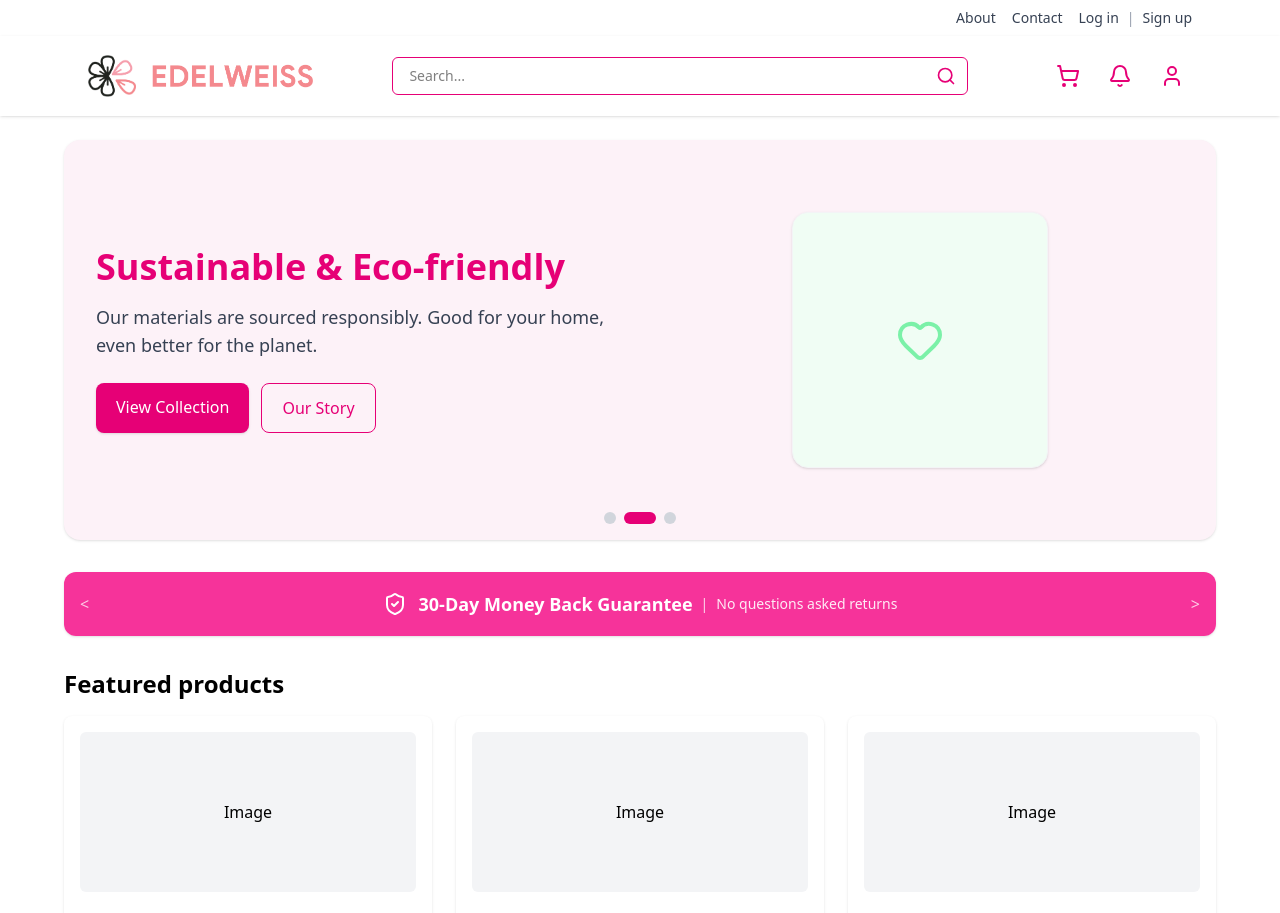
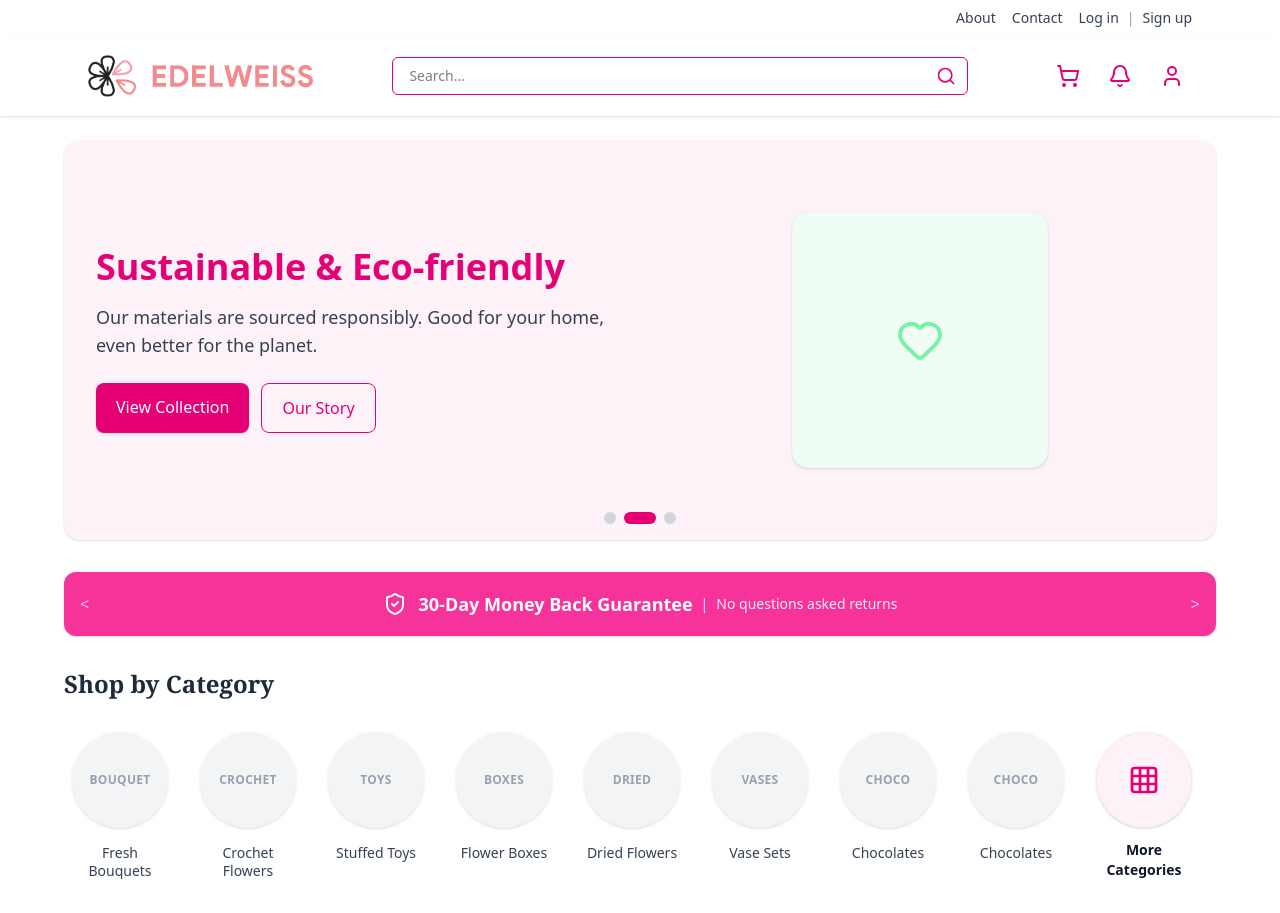
Before and after one commit to Sambilaycord/Edelweiss-Web, a React (Vite) app: page / in a window 1280 px wide. Shown: the top 913 px of the page. Built offline with nearby package versions, Linux system fonts and the light colour scheme.

Commit message:
added category grid and fixed layout

```diff
--- /dev/null
+++ b/src/components/home/CategoryGrid.tsx
@@ -0,0 +1,74 @@
+import React from 'react';
+import { Grid, ArrowRight } from 'lucide-react';
+
+const CategoryCircles = () => {
+  // Top 7 Categories
+  const categories = [
+    { id: 1, name: "Fresh Bouquets", placeholder: "Bouquet" },
+    { id: 2, name: "Crochet Flowers", placeholder: "Crochet" },
+    { id: 3, name: "Stuffed Toys", placeholder: "Toys" },
+    { id: 4, name: "Flower Boxes", placeholder: "Boxes" },
+    { id: 5, name: "Dried Flowers", placeholder: "Dried" },
+    { id: 6, name: "Vase Sets", placeholder: "Vases" },
+    { id: 7, name: "Chocolates", placeholder: "Choco" },
+    { id: 8, name: "Chocolates", placeholder: "Choco" },
+  ];
+
+  return (
+    <section className="py-8 max-w-[1400px] mx-auto">
+      <h2 className="text-2xl font-bold text-gray-800 mb-6 font-serif">
+        Shop by Category
+      </h2>
+
+      {/* Layout:
+        - flex: Aligns items in a row
+        - gap-4 md:gap-8: Adds space between the floating circles (tighter on mobile, wider on desktop)
+        - overflow-x-auto: Enables horizontal scrolling
+      */}
+      <div className="flex items-start gap-4 md:gap-8 overflow-x-auto scrollbar-hide p-2">
+
+        {/* 1. Map through the first 7 categories */}
+        {categories.map((cat) => (
+          <a
+            key={cat.id}
+            href="#"
+            className="group flex flex-col items-center flex-shrink-0 w-20 md:w-24 gap-4"
+          >
+            {/* Circular Image Placeholder
+                - rounded-full: Makes it a perfect circle
+                - hover:ring: Adds a pink ring when hovered (like Instagram)
+            */}
+            <div className="w-20 h-20 md:w-24 md:h-24 rounded-full bg-gray-100 flex items-center justify-center text-gray-400 group-hover:bg-white group-hover:text-pink-500 group-hover:ring-2 group-hover:ring-pink-500 group-hover:ring-offset-2 transition-all duration-300 shadow-sm">
+              <span className="text-[10px] md:text-xs font-bold uppercase tracking-wide">
+                {cat.placeholder}
+              </span>
+            </div>
+
+            {/* Label (Bottom) */}
+            <span className="text-xs md:text-sm font-medium text-gray-700 text-center leading-tight group-hover:text-pink-600 transition-colors line-clamp-2">
+              {cat.name}
+            </span>
+          </a>
+        ))}
+
+        {/* 2. The "More Categories" Button (Always at the end) */}
+        <a
+          href="/categories"
+          className="group flex flex-col items-center flex-shrink-0 w-20 md:w-24 gap-3"
+        >
+          {/* Circle styling specific for the 'More' button */}
+          <div className="w-20 h-20 md:w-24 md:h-24 rounded-full bg-pink-50 flex items-center justify-center text-pink-600 group-hover:bg-pink-600 group-hover:text-white group-hover:ring-2 group-hover:ring-pink-600 group-hover:ring-offset-2 transition-all duration-300 shadow-sm border border-pink-100">
+            <Grid className="w-6 h-6 md:w-8 md:h-8" />
+          </div>
+
+          <span className="text-xs md:text-sm font-semibold text-gray-900 text-center group-hover:text-pink-600 transition-colors">
+            More <br/> Categories
+          </span>
+        </a>
+
+      </div>
+    </section>
+  );
+};
+
+export default CategoryCircles;
--- a/src/components/home/HomePage.tsx
+++ b/src/components/home/HomePage.tsx
@@ -5,6 +5,8 @@ import { ShoppingCart, User, Bell, Search} from 'lucide-react';
 import { supabase } from '../../lib/supabaseClient';
 import HeroCarousel from './HeroCarousel';
 import PromoCarousel from './PromoCarousel';
+import FlashSale from './FlashSale';
+import CategoryGrid from './CategoryGrid';
 
 type Product = {
 	id: number;
@@ -106,6 +108,9 @@ const HomePage: React.FC = () => {
 			<main className="max-w-6xl mx-auto pt-6">
 				<HeroCarousel />
 				<PromoCarousel />
+				<CategoryGrid />
+				<FlashSale />
+
 
 				<section id="products">
 					<h2 className="text-2xl font-semibold mb-4">Featured products</h2>
--- a/src/components/home/PromoCarousel.tsx
+++ b/src/components/home/PromoCarousel.tsx
@@ -37,7 +37,7 @@ const PromoCarousel = () => {
 
   return (
     // "h-16" sets a fixed short height. "overflow-hidden" hides the other slides.
-    <div className="relative w-full overflow-hidden rounded-xl shadow-sm mb-8 h-16">
+    <div className="relative w-full overflow-hidden rounded-xl shadow-sm h-16">
 
       {/* Sliding Track */}
       <div
```
